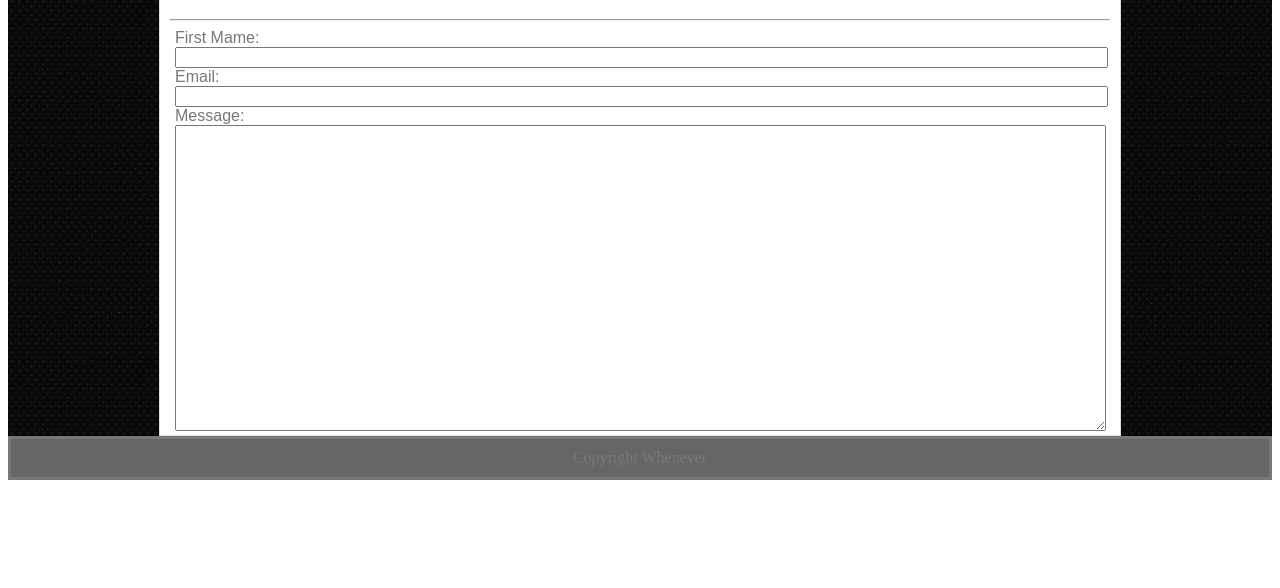
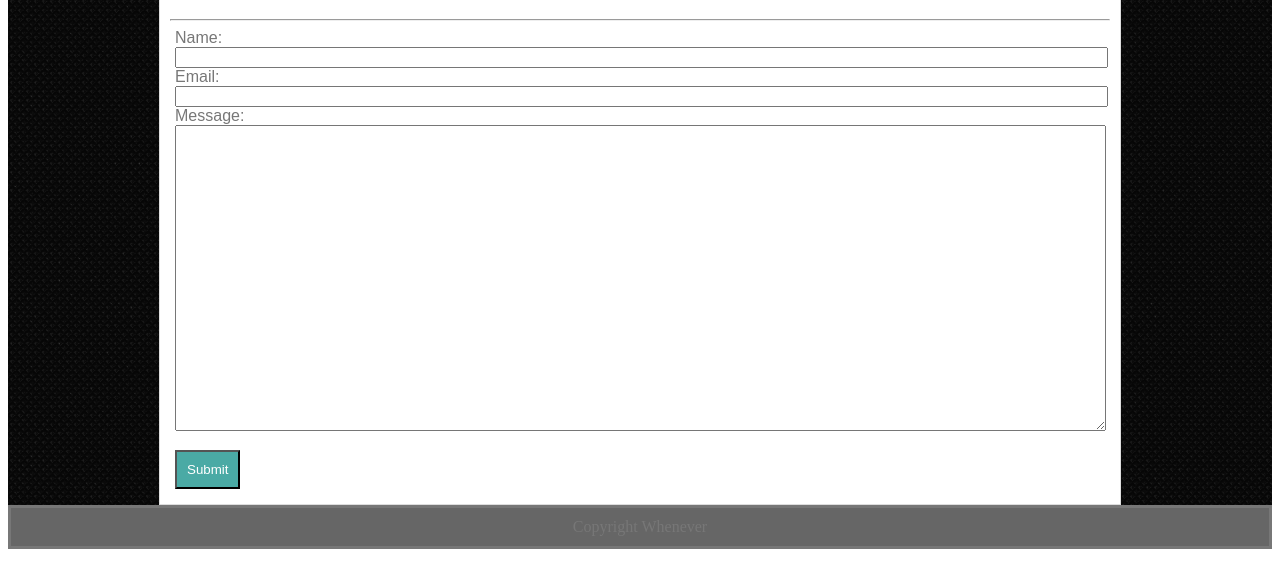
Before and after one commit to nic-miesmer/Basic-Portfolio, a plain HTML site: page contact.html in a window 1280 px wide. Shown: the part 156-744 px from the top of the page. Drawn offline with Linux system fonts and the light colour scheme.

Commit message:
added submit button and mail to, trying to add auto fill on submit

```diff
--- a/assets/css/style.css
+++ b/assets/css/style.css
@@ -113,3 +113,12 @@ textarea{
 .portfolio-image{
     position: relative;
 }
+
+#submit {
+    background: #4aaaa5;
+    color: #ffffff;
+    padding: 10px;
+    width: auto;
+    margin:15px;
+
+}
--- a/contact.html
+++ b/contact.html
@@ -34,24 +34,29 @@
     <div class=main-content>
         <h1>Contact</h1>
         <hr/>
-
+<form action="mailto:nic.miesmer@gmail.com" >
         <div class = "contact-text">
-        First Mame: <br><input type="text" name="first"><br>
+        Name: <br><input type="text"  name="name"><br>
         </div>
         <div class = "contact-text">
                 Email:
                 <br>
-                <input type="text" name="email">
+                <input type="text" for="email" name="email">
                 <br>
         </div>
 
         <div class = "contact-text">
             Message:
         <br>
-        <textarea></textarea>
+        <textarea type="text" name="message" >
+
+        </textarea>
         <br>
 
         </div>
+
+        <input id="submit" type="submit" value="Submit">
+    </form>
     </div>
 </div>
 <!-- footer -->
```
